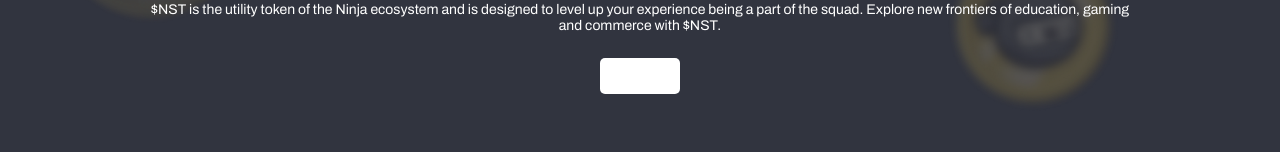
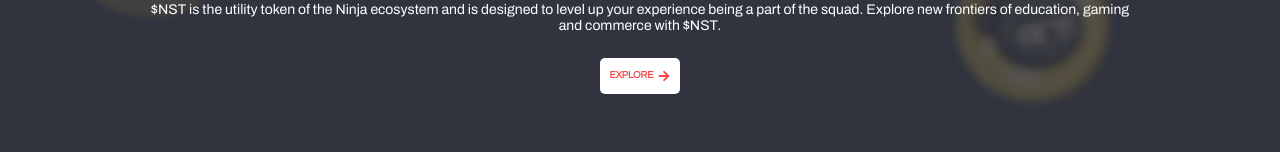
Before and after one commit to byKriz/nft-monkey-web, a React (Vite) app: page / in a window 1280 px wide. In both pictures the pointer is over the element "EXPLORE". Shown: the part 1614-1766 px from the top of the page. Built offline with nearby package versions, Linux system fonts and the light colour scheme.

Commit message:
agregando hover

```diff
--- a/src/containers/NstContainer/NstContainer.module.scss
+++ b/src/containers/NstContainer/NstContainer.module.scss
@@ -66,4 +66,12 @@
 .buttomContainer:hover {
     background-color: #fff;
 
+    span {
+      color: #f54748;
+    }
+
+    svg {
+      color: #f54748;
+    }
+
 }
```
